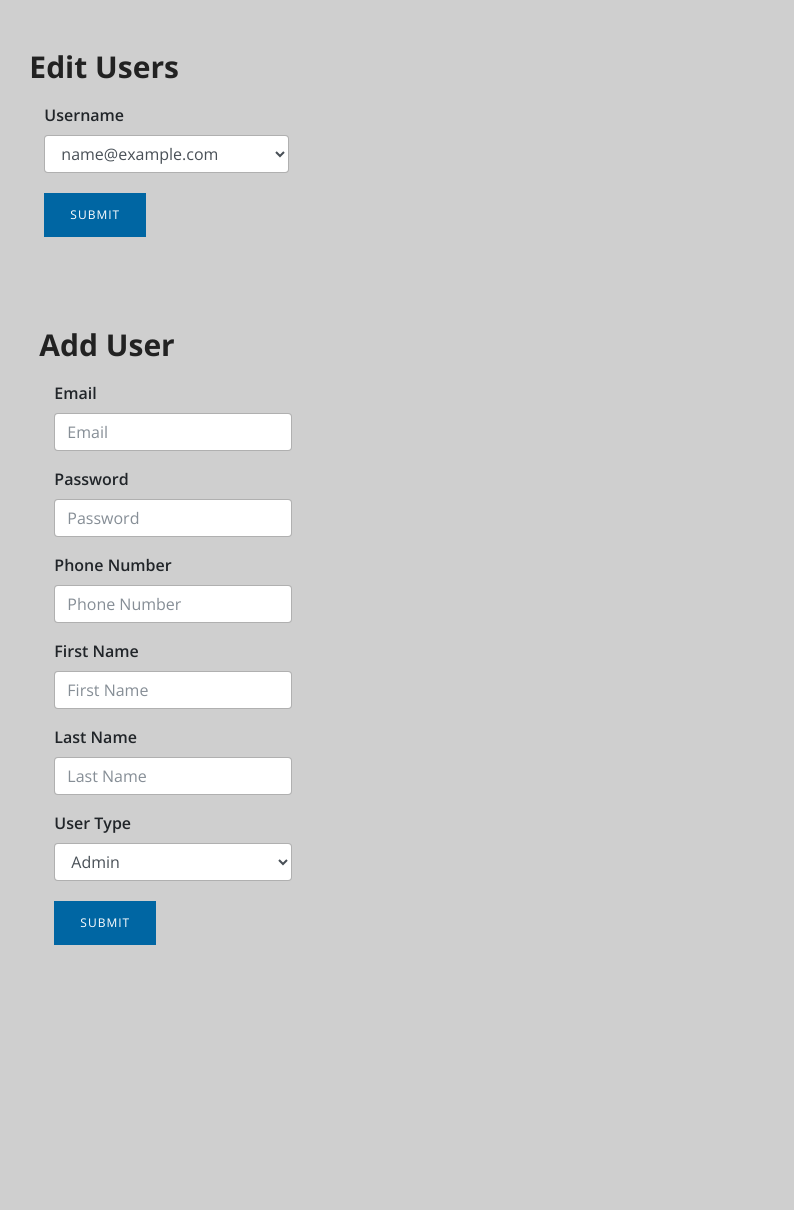
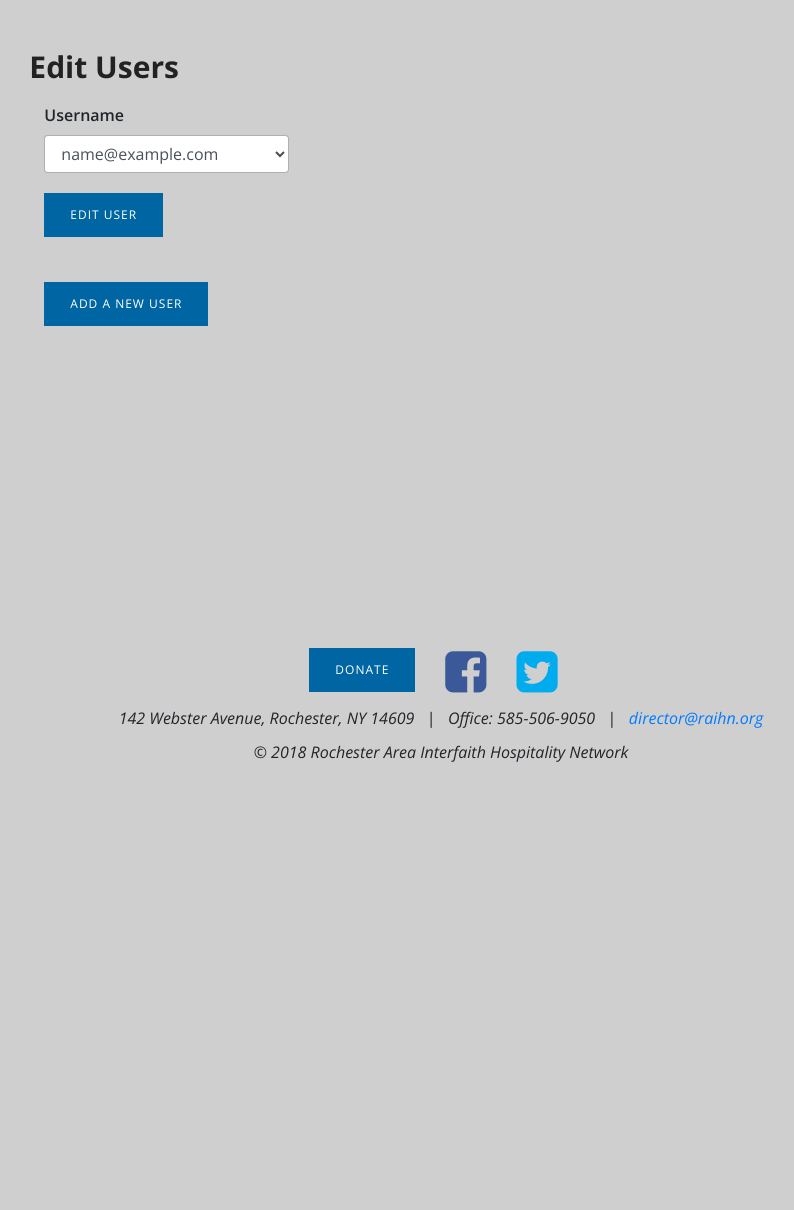
Before and after one commit to Zandoh/schedulr, a PHP site: page /admin.php in a window 1280 px wide. Shown: the part 86-1296 px from the top of the page, without its empty margins (199-993 px from the left). After the commit the page ends 848 px from the top, so only its background shows below. Run offline with PHP 8.4, Linux system fonts and the light colour scheme; the visitor is signed in with stand-in values (Sample User, id 1).

Commit message:
add user testing on server
edit user works properly and updates the db now need to test and see why add user is failing

```diff
--- a/admin.php
+++ b/admin.php
@@ -25,8 +25,17 @@
           echo 'Failed edit';
       }
   }
-    ?>
-
+  if(isset($_POST['submitAddedUser'])){
+      //did the user submit the add user form
+      //if so then add the user to the database
+      $result = addUser($_POST['email'], $_POST['password'], $_POST['phoneNumber'], $_POST['firstName'], $_POST['lastName'], $_POST['userType']);
+      if ($result) {
+          echo 'Successful add';
+      } else {
+          echo 'Failed add';
+      }
+  }
+?>
   <body class="admin">
 
     <?php include 'assets/includes/nav.php'; ?>
@@ -42,11 +51,13 @@
               <!-- options generated here for each user -->
               <?php echo getUserOption(); ?>
             </select>
-            <button type="submit" name="editUserButton" class="submit" id="admin-edit-submit">Submit</button>
+            <button type="submit" name="editUserButton" class="submit" value="edit" id="admin-edit-submit">Edit User</button>
+            <button type="submit" name="addUserButton" class="submit" value="add" id="admin-edit-submit">Add A New User</button>
           </div>
         </form>
 <?php
-  if(isset($_POST['editUserList'])){
+
+  if(isset($_POST['editUserButton'])){
       //did the user select that they want to edit a user
       //if so then show the edit form populated
       $user_ID = $_POST['editUserList'];
@@ -59,38 +70,13 @@
     <div class="container-fluid admin-container">
       <div class="row justify-content-md-center">
         <div class="col-md-8">
-          <h1>Add User</h1>
-          <form id="add-user" name="addUserSubmit" method="post">
-            <div class="form-group col-md-4">
-              <label for="add-email">Email</label>
-              <input type="email" class="form-control" id="add-email" placeholder="Email" name="email">
-            </div>
-            <div class="form-group col-md-4">
-              <label for="add-password">Password</label>
-              <input type="text" class="form-control" id="add-password" placeholder="Password" name="password">
-            </div>
-            <div class="form-group col-md-4">
-              <label for="add-phone-number">Phone Number</label>
-              <input type="text" class="form-control" id="add-phone-number" placeholder="Phone Number" name="phoneNumber">
-            </div>
-            <div class="form-group col-md-4">
-              <label for="add-fName">First Name</label>
-              <input type="text" class="form-control" id="add-fName" placeholder="First Name" name="firstName">
-            </div>
-            <div class="form-group col-md-4">
-              <label for="add-lName">Last Name</label>
-              <input type="text" class="form-control" id="add-lName" placeholder="Last Name" name="lastName">
-            </div>
-            <div class="form-group col-md-4">
-              <label for="add-user-type">User Type</label>
-              <select class="form-control" id="add-user-type" name="userType">
-                <option value="e">Admin</option>
-                <option value="b">Bus Driver</option>
-                <option value="c">Congregation Lead</option>
-              </select>
-              <button type="submit" class="submit" id="admin-add-user-submit">Submit</button>
-            </div>
-          </form>
+          <?php
+            if(isset($_POST['addUserButton'])){
+                //did the user select that they want to add a user
+                //if so then show the add form populated
+               echo createAddUserForm();
+            }//end of if
+          ?>
         </div>
       </div>
     </div>
--- a/handlers/DBcore.class.php
+++ b/handlers/DBcore.class.php
@@ -255,7 +255,7 @@ class DBcore{
 	*/
 	function editOneUser($user_ID, $email, $phone, $firstName, $lastName, $userType){
 
-		if($stmt = $this->conn->prepare("update USER set email=:email, phone_number=:phone, first_name=:firstName, last_name=:lastName, userType=:userType where user_ID=:user_ID;")) {
+		if($stmt = $this->conn->prepare("update USER set email=:email, phone_number=:phone, first_name=:firstName, last_name=:lastName, user_type=:userType where user_ID=:user_ID;")) {
 			$stmt->bindParam(':email', $email);
 			$stmt->bindParam(':phone', $phone);
 			$stmt->bindParam(':firstName', $firstName);
@@ -275,8 +275,24 @@ class DBcore{
 	/*
 	* Manage users -- add a user
 	*/
-	function addOneUser($email, $password, $phone, $firstName, $lastName, $userType, $congregation_ID){
+	function addOneUser($email, $password, $phone, $firstName, $lastName, $userType){
 
+        $secure = hash('sha256', $password);
+		if($stmt = $this->conn->prepare("insert into USER (email, password, phone_number, first_name, last_name, user_type) values (:email, :password, :phone_number, :first_name, :last_name, :user_type);")) {
+			$stmt->bindParam(':email', $email);
+			$stmt->bindParam(':password', $secure);
+			$stmt->bindParam(':phone_number', $phone);
+			$stmt->bindParam(':first_name', $firstName);
+			$stmt->bindParam(':last_name', $lastName);
+			$stmt->bindParam(':user_type', $userType);
+			$stmt->execute();
+
+			if ($stmt->rowCount()) {
+				return true;
+			} else {
+				return false;
+			}
+		}
 	}
 
 }//end of class
--- a/handlers/admin_handler.php
+++ b/handlers/admin_handler.php
@@ -130,6 +130,43 @@ function createEditUserForm($user_ID){
 
 }
 
+function createAddUserForm(){
+    $formStr = '<h1>Add User</h1>
+                  <form id="add-user" name="addUserSubmit" method="post">
+                    <div class="form-group col-md-4">
+                      <label for="add-email">Email</label>
+                      <input type="email" class="form-control" id="add-email" placeholder="Email" name="email">
+                    </div>
+                    <div class="form-group col-md-4">
+                      <label for="add-password">Password</label>
+                      <input type="text" class="form-control" id="add-password" placeholder="Password" name="password">
+                    </div>
+                    <div class="form-group col-md-4">
+                      <label for="add-phone-number">Phone Number</label>
+                      <input type="text" class="form-control" id="add-phone-number" placeholder="Phone Number" name="phoneNumber">
+                    </div>
+                    <div class="form-group col-md-4">
+                      <label for="add-fName">First Name</label>
+                      <input type="text" class="form-control" id="add-fName" placeholder="First Name" name="firstName">
+                    </div>
+                    <div class="form-group col-md-4">
+                      <label for="add-lName">Last Name</label>
+                      <input type="text" class="form-control" id="add-lName" placeholder="Last Name" name="lastName">
+                    </div>
+                    <div class="form-group col-md-4">
+                      <label for="add-user-type">User Type</label>
+                      <select class="form-control" id="add-user-type" name="userType">
+                        <option value="e">Admin</option>
+                        <option value="b">Bus Driver</option>
+                        <option value="c">Congregation Lead</option>
+                      </select>
+                      <button type="submit" class="submit" name="submitAddedUser" value="submitAddedUser" id="admin-add-user-submit">Submit</button>
+                    </div>
+                  </form>';
+
+    return $formStr;
+}
+
 function editUser($user_ID, $email, $phone, $firstName, $lastName, $userType){
     $DBcore = new DBcore();
     $result = array();
@@ -142,8 +179,15 @@ function editUser($user_ID, $email, $phone, $firstName, $lastName, $userType){
 }
 
 
-function addUser($email, $password, $phone, $firstName, $lastName, $userType, $congregation_ID){
-
+function addUser($email, $password, $phone, $firstName, $lastName, $userType){
+    $DBcore = new DBcore();
+    $result = array();
+    $result = $DBcore->addOneUser($email, $password, $phone, $firstName, $lastName, $userType);
+    if ($result) {
+        return true;
+    } else {
+        return false;
+    }
 
 }
 
```
